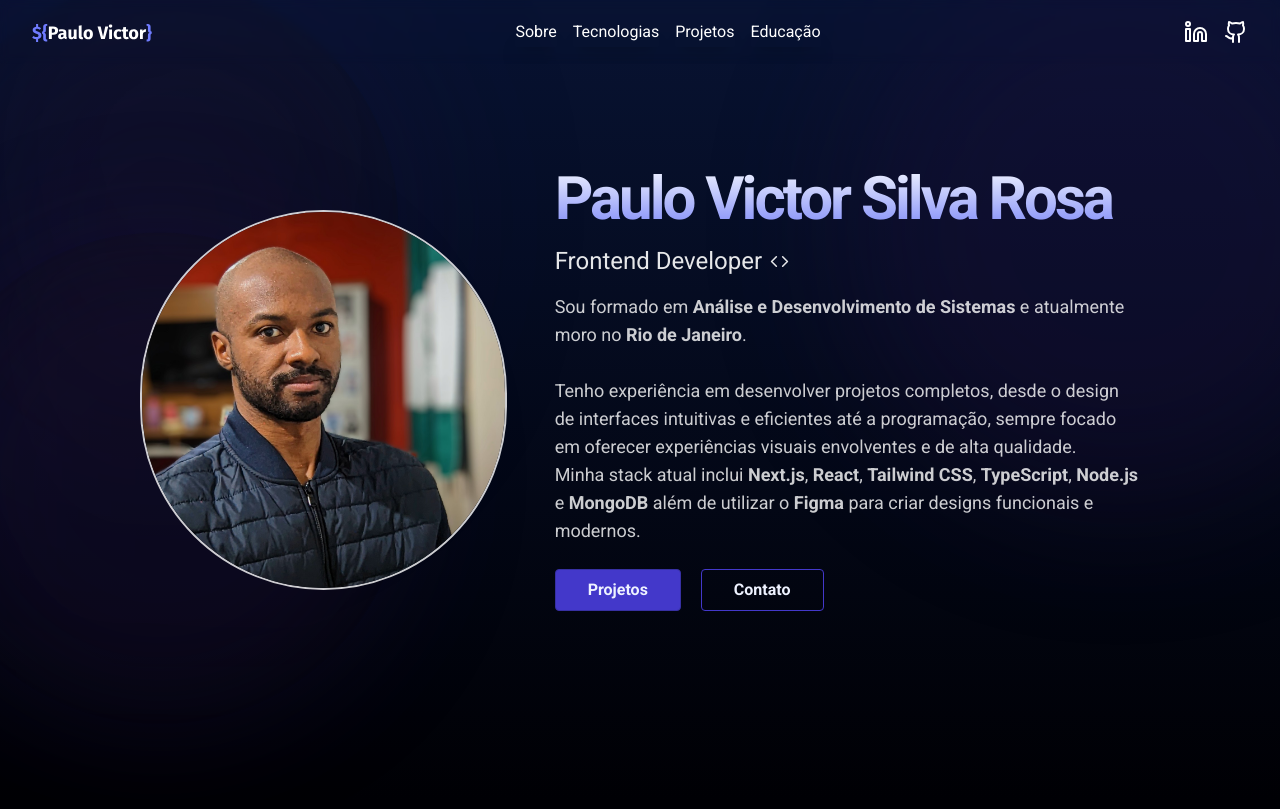
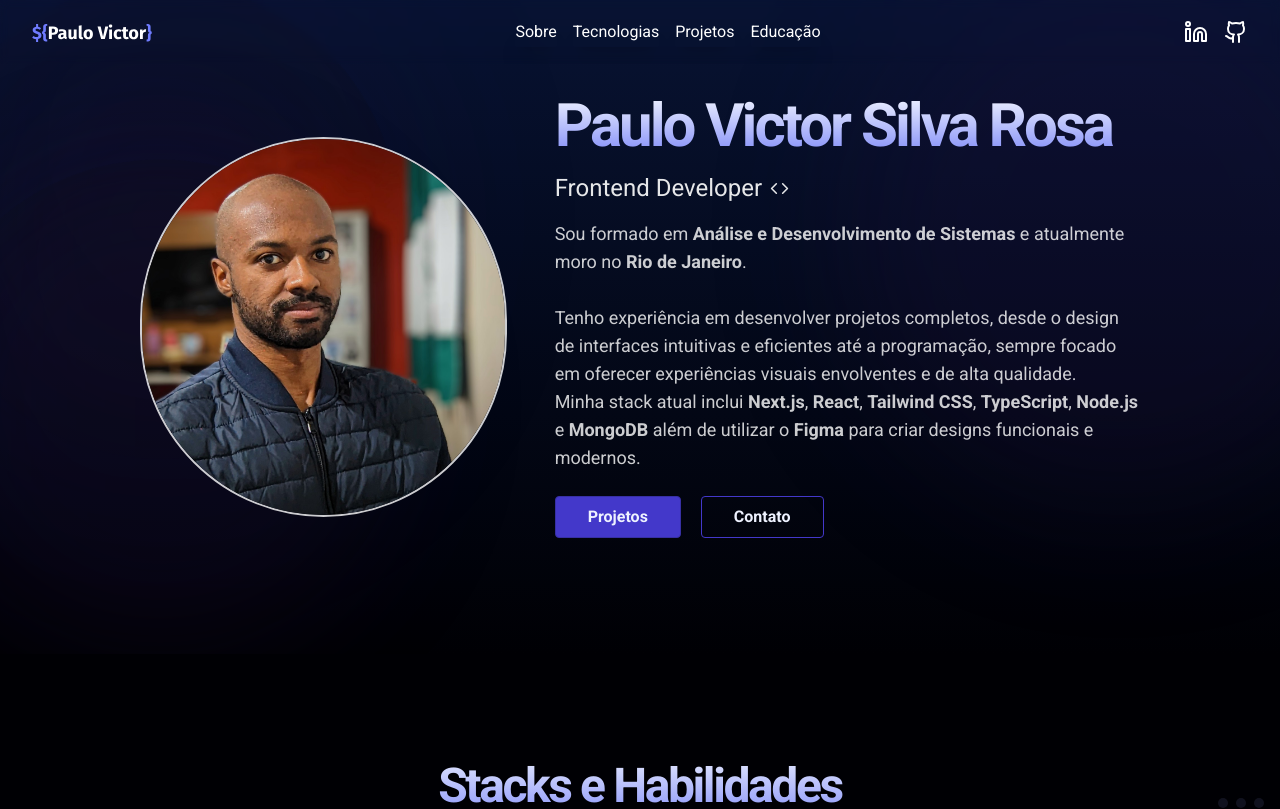
Before and after one commit to paulopbi/portfolio, a Next.js app: page / in a window 1280 px wide. Shown: the top 809 px of the page. Built offline with nearby package versions, Linux system fonts and the light colour scheme.

Commit message:
fix: remove fixed height for hero section

```diff
--- a/src/sections/Hero.tsx
+++ b/src/sections/Hero.tsx
@@ -8,7 +8,7 @@ export default function Hero() {
   return (
     <section
       id="sobre"
-      className="relative flex min-h-screen flex-col items-center justify-center gap-8 overflow-clip bg-gradient-to-b from-[#081333] to-[#000004] px-4 py-24"
+      className="relative flex flex-col items-center justify-center gap-8 overflow-clip bg-gradient-to-b from-[#081333] to-[#000004] px-4 py-24"
     >
       <div className="container">
         <div className="mx-auto flex flex-col items-center justify-center gap-4 md:max-w-[1000px] lg:flex-row lg:justify-between lg:gap-12">
@@ -136,7 +136,7 @@ export default function Hero() {
       <motion.div
         animate={{
           scale: [1, 1.3],
-          opacity: [0.1, 0.5],
+          opacity: [0.1, 0.35],
           translateY: [-150, 150],
         }}
         transition={{
@@ -145,12 +145,12 @@ export default function Hero() {
           duration: 5,
           delay: 0,
         }}
-        className="absolute -left-10 -top-5 z-0 h-[400px] w-[400px] rounded-full bg-[#1B103A] opacity-40 blur-[80px] backdrop-grayscale"
+        className="absolute -left-10 -top-5 z-0 h-[400px] w-[400px] rounded-full bg-[#1B103A] blur-[80px] backdrop-grayscale"
       ></motion.div>
       <motion.div
         animate={{
           scale: [1, 1.5],
-          opacity: [0.1, 0.5],
+          opacity: [0.1, 0.35],
           translateY: [-150, 150],
         }}
         transition={{
@@ -160,12 +160,12 @@ export default function Hero() {
           delay: 0,
           ease: "linear",
         }}
-        className="bottom-70 absolute -right-10 -top-12 z-0 h-[400px] w-[400px] rounded-full bg-[#1B103A] opacity-40 blur-[50px]"
+        className="bottom-70 absolute -right-10 -top-12 z-0 h-[400px] w-[400px] rounded-full bg-[#1B103A] blur-[50px]"
       ></motion.div>
       <motion.div
         animate={{
           scale: [1, 1.3],
-          opacity: [0.1, 0.5],
+          opacity: [0.1, 0.35],
           translateY: [-150, 150],
         }}
         transition={{
@@ -175,7 +175,7 @@ export default function Hero() {
           delay: 0,
           ease: "linear",
         }}
-        className="bottom-15 absolute -left-10 z-0 h-[400px] w-[400px] rounded-full bg-[#1B103A] opacity-40 blur-[50px] backdrop-grayscale"
+        className="bottom-15 absolute -left-10 z-0 h-[400px] w-[400px] rounded-full bg-[#1B103A] blur-[50px] backdrop-grayscale"
       ></motion.div>
     </section>
   );
```
